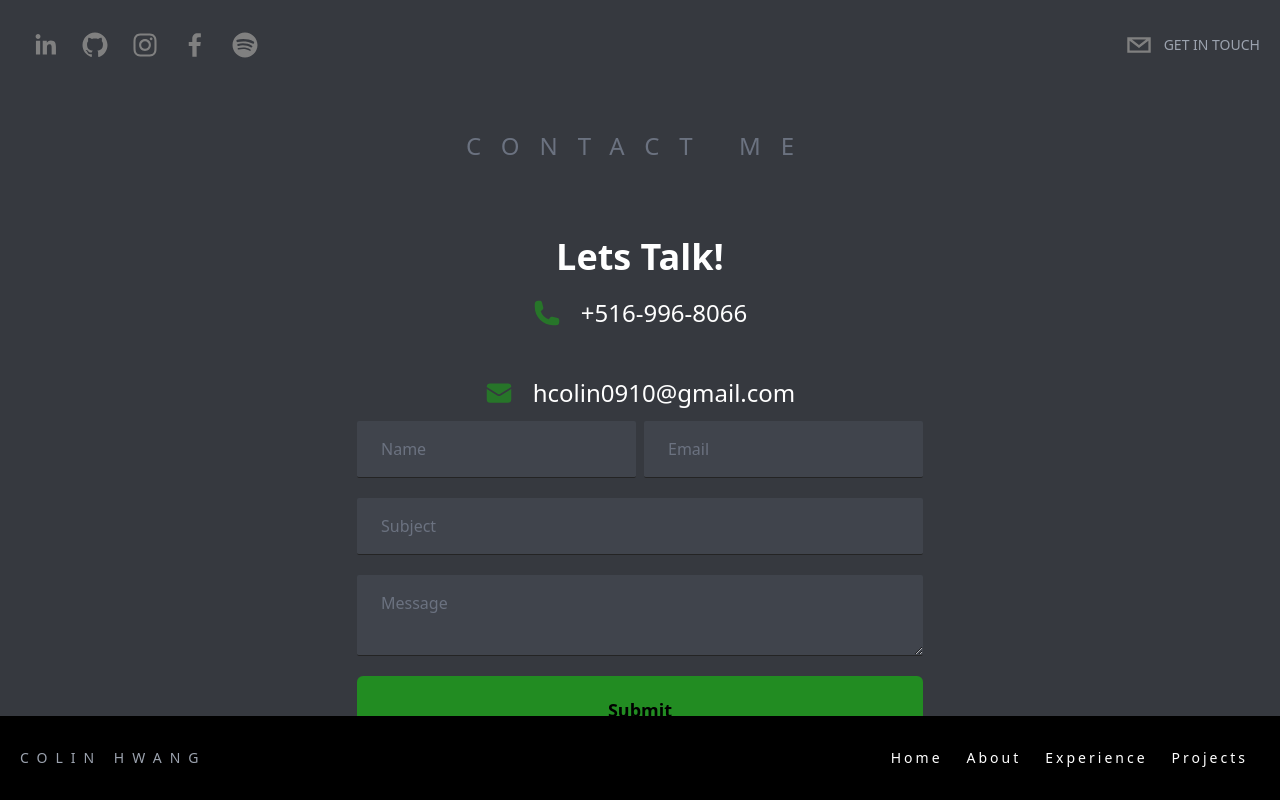
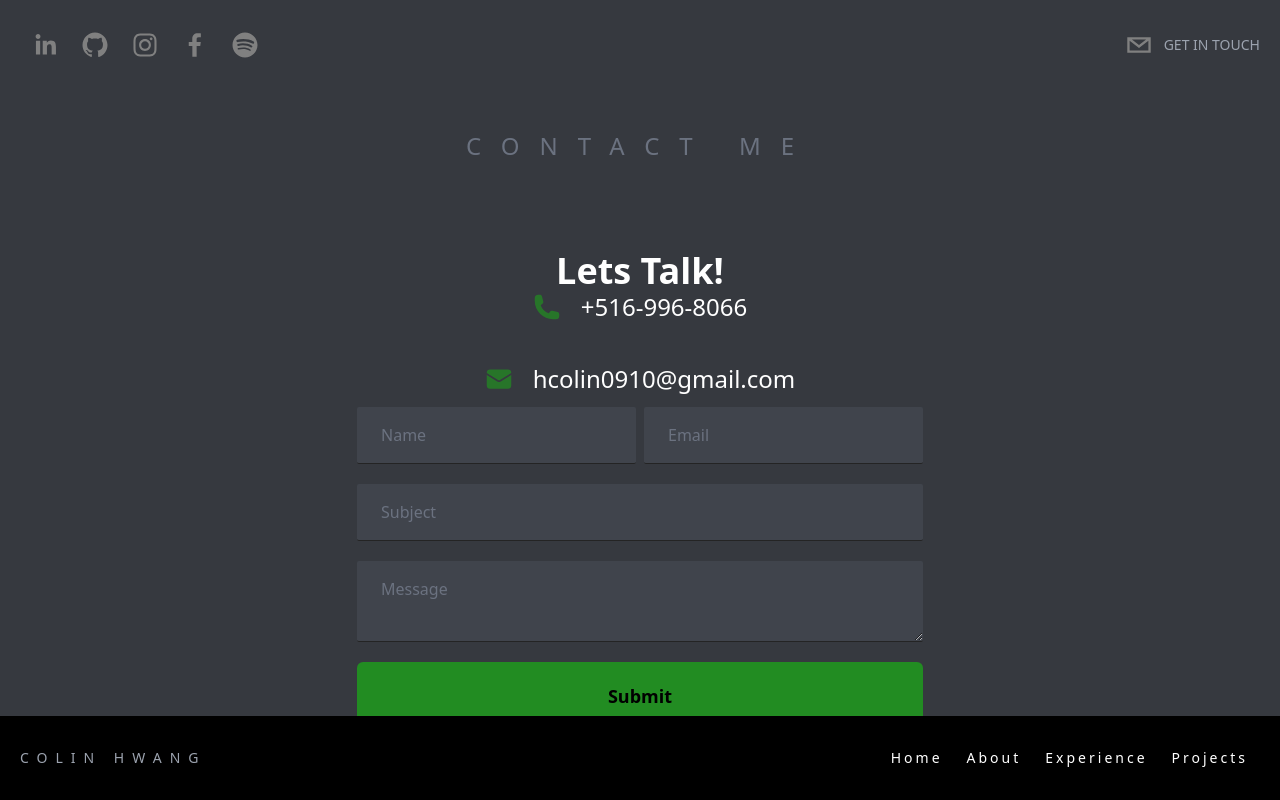
Before and after one commit to colinh09/Personal-Website, a Next.js app: page /Mail in a window 1280 px wide. Built offline with nearby package versions, Linux system fonts and the light colour scheme.

Commit message:
please please please

```diff
--- a/components/Contact.tsx
+++ b/components/Contact.tsx
@@ -33,12 +33,12 @@ function Contact({}: Props) {
             </h4>
 
             <div className = "space-y-10">
-                <div className = "flex items-center space-x-5 justify-center pt-5">
+                <div className = "flex items-center space-x-5 justify-center">
                     <PhoneIcon className = "text-[#228C22] h-7 w-7 animate-pulse"/>
                     <p className="text-2xl">+516-996-8066</p>
                 </div>
 
-                <div className = "flex items-center space-x-5 justify-center pt-2">
+                <div className = "flex items-center space-x-5 justify-center">
                     <EnvelopeIcon className = "text-[#228C22] h-7 w-7 animate-pulse"/>
                     <p className="text-2xl">hcolin0910@gmail.com</p>
                 </div>
```
